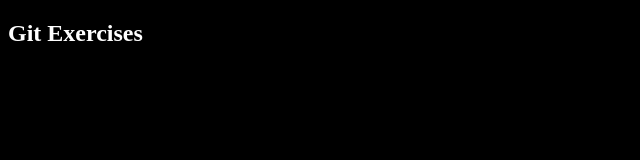
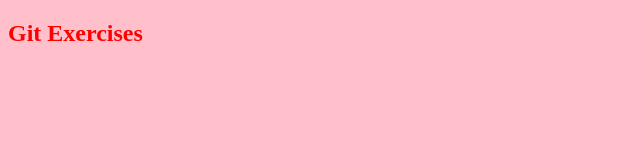
Before and after one commit to Nhiyhe/basic-website, a plain HTML site: page index.html in a window 1280 px wide. Shown: the whole page, without its empty margins (0-640 px from the left). Drawn offline with Linux system fonts and the light colour scheme.

Commit message:
my crazy color

```diff
--- a/app.css
+++ b/app.css
@@ -1,4 +1,4 @@
 *{
-    background-color: black;
-    color:white;
+    background-color:pink;
+    color:red;
 }
```
